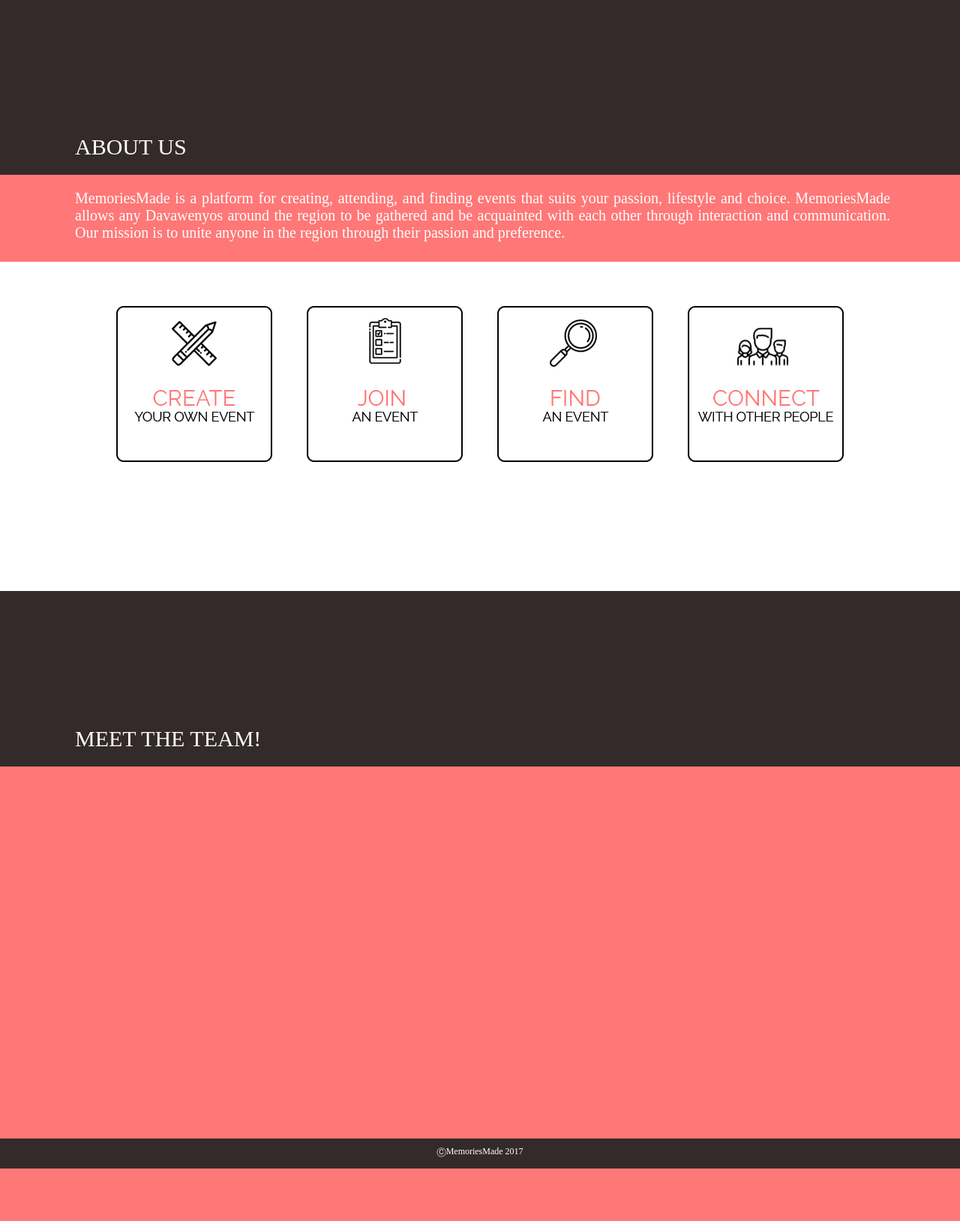
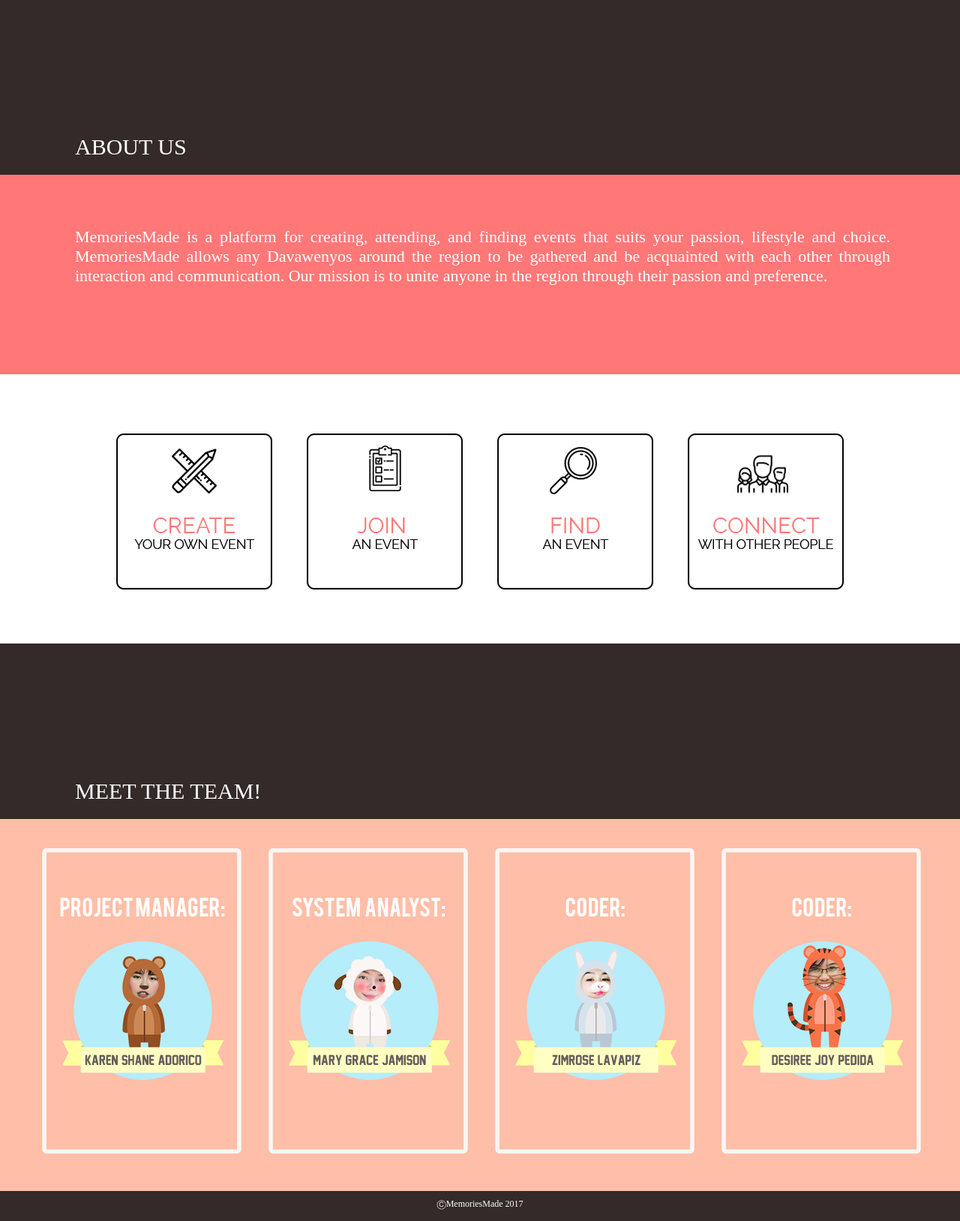
Before and after one commit to zee777/MEMORIESMADE_EventManagementSystem, a PHP site: page / in a window 1280 px wide. Shown: the part 722-2350 px from the top of the page at 75% size. Before the commit the page ends 2280 px from the top, so only its background shows below. Run offline with PHP 8.4, Linux system fonts and the light colour scheme.

Commit message:
added the team info

```diff
--- a/index.html
+++ b/index.html
@@ -79,7 +79,7 @@
                                 <input type="button" class="button" value="Search">
 							</form>
 						</li>
-						<li class="styled"><a href="#footer">CONTACT US</a></li>
+						<li class="styled"><a href="#contact_us">CONTACT US</a></li>
 						<li class="styled"><a href="#team">THE TEAM</a></li>
 						<li class="styled"><a href="#about_us">ABOUT US</a></li>
 						<li class="styled"><a href="index.html">HOME</a></li>
@@ -131,13 +131,13 @@
 			</script>
 
 			<div id="about_us">
-				<div id="head"><p>ABOUT US</p></div>
+				<div class="head"><p>ABOUT US</p></div>
 				<p class="paragraph">MemoriesMade is a platform for creating, attending, and finding events that suits your passion,
 				lifestyle and choice. MemoriesMade allows any Davawenyos around the region to be gathered and
 				be acquainted with each other through interaction and communication. Our mission is to unite anyone in the region
 				through their passion and preference.</p>
 			</div>
-			<center><div id="icons">
+			<center><div class="icons">
 				<img src="images\icons\create.png" alt="https://www.flaticon.com/authors/gregor-cresnar" title="Gregor Cresnar">
 				<img src="images\icons\join.png" alt="http://www.freepik.com" title="Freepik">
 				<img src="images\icons\find.png" alt=="http://www.freepik.com" title="Freepik">
@@ -145,10 +145,13 @@
 			</div></center>
 
 			<div id="team">
-				<p id="head">MEET THE TEAM!</p>
-				<div id="">
-				</div>
+				<p class="head">MEET THE TEAM!</p>
+				<center><img src="images\team\noona1.png">
+				<img src="images\team\noona2.png">
+				<img src="images\team\noona3.png">
+				<img src="images\team\noona4.png"></center>
 			</div>
+
 
 			<div id="copyright">
 				<center><p>&#x24B8;MemoriesMade 2017</p></center>
--- a/style/styles.css
+++ b/style/styles.css
@@ -274,26 +274,30 @@
 #about_us{
 	background-color: #ff7777;
 	width: 1287px;
-	height: 350px;
+	height: 500px;
 	z-index: 7;
 	position: relative;
 	top: 141px;
 }
 
-#icons{
+.icons{
 	background-color: white;
-	height: 400px;
-	padding-top: 180px;
+	height: 300px;
+	padding-top: 200px;
 }
 
 #team{
-	background-color: #ff7777;
+	background-color: #ffbea8;
 	width: 1287px;
 	height: 730px;
 
 }
 
-#head{
+#team img{
+	padding-top: 25px;
+}
+
+.head{
 	font-family: Bebas;
 	font-size: 30px;
 	padding: 180px 100px 20px 100px;
@@ -308,31 +312,13 @@
 	padding: 100px;
 }
 
-#footer{
-	width: 1287px;
-	height: 500px;
-	background-color: #534544;
-	color: white;
-}
-
 .paragraph{
 	font-family: Raleway;
-	font-size: 20px;
+	font-size: 22px;
 	text-align: justify;
-	padding: 10px 0px 10px 0px;
 	color: white;
-	padding: 20px 100px;
+	padding: 70px 100px;
 }
-
-.footer_con{
-	width: 404x;
-	height: 350px;
-	float: left;
-	left: 0;
-	margin: 20px 50px;
-	padding-right: 80px;
-}
-
 #copyright{
 	color: white;
 	background-color: #332a29;
```
Also changed, not shown: images/team/noona1.png (added), images/team/noona2.png (added), images/team/noona3.png (added), images/team/noona4.png (added).
